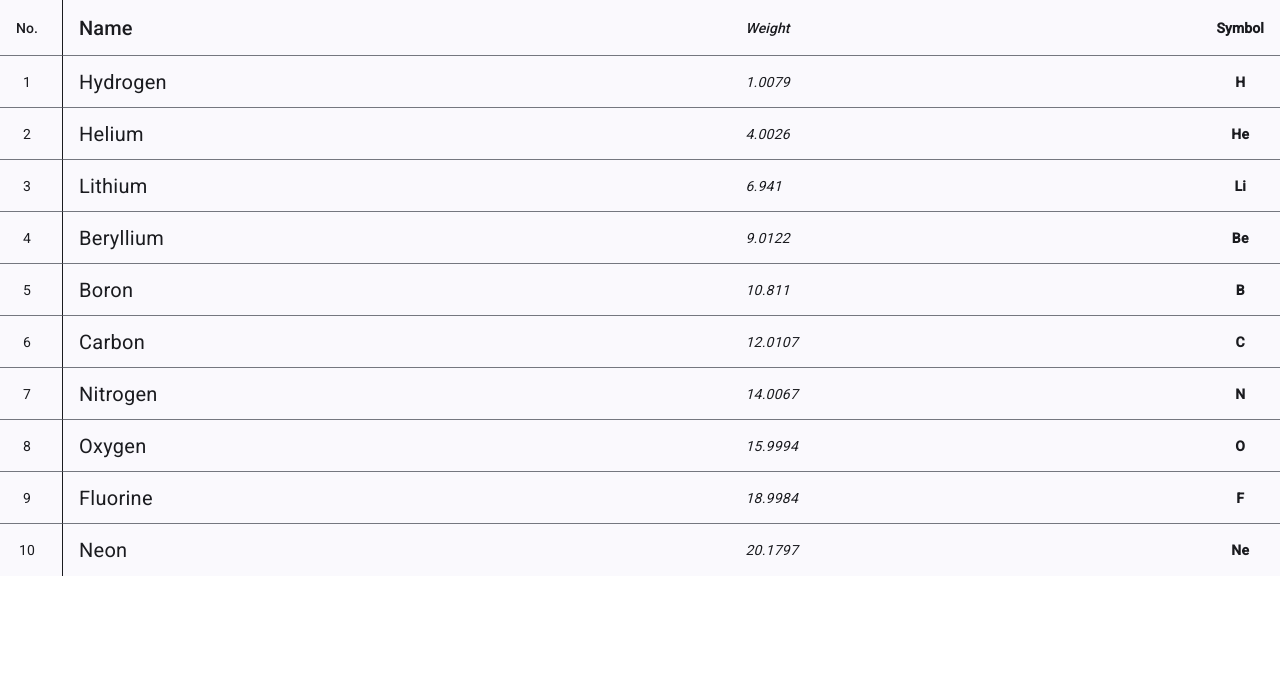
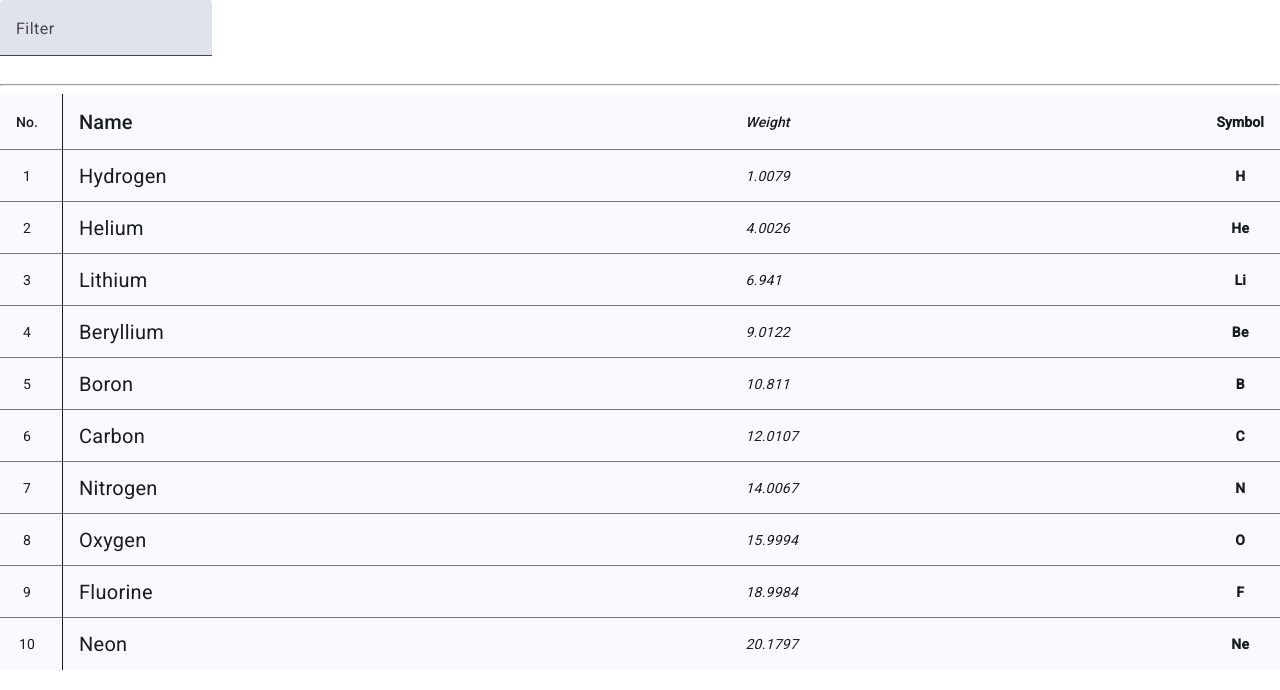
Before and after one commit to vladboisa/Task-View-Elements-in-Table, an Angular app: page / in a window 1280 px wide. Shown: the top 690 px of the page. Built offline with nearby package versions, Linux system fonts and the light colour scheme.

Commit message:
feat: implement filter logic

```diff
--- a/src/app/components/table-view/table-view.component.html
+++ b/src/app/components/table-view/table-view.component.html
@@ -1,6 +1,11 @@
 @if (dataElements().length ===0) {
 <mat-spinner class="loader"></mat-spinner>
 } @else {
+<mat-form-field class="w-full">
+  <mat-label>Filter</mat-label>
+  <input matInput [formControl]="filterInputControl" placeholder="Type to filter...">
+</mat-form-field>
+<hr>
 <table mat-table [dataSource]="dataElements()">
   <ng-container matColumnDef="position">
     <th mat-header-cell *matHeaderCellDef> No. </th>
--- a/src/app/components/table-view/table-view.component.ts
+++ b/src/app/components/table-view/table-view.component.ts
@@ -1,14 +1,31 @@
-import { PeriodicElement } from './../../models/api.model';
-import { ChangeDetectionStrategy, Component, inject } from '@angular/core';
+import {
+  ChangeDetectionStrategy,
+  Component,
+  inject,
+  signal,
+} from '@angular/core';
 import { CommonModule } from '@angular/common';
 import { DataSourceStore } from '../../store/data-source.service';
 import { MatTableModule } from '@angular/material/table';
-import { MatProgressSpinnerModule, MatSpinner } from '@angular/material/progress-spinner';
+import {
+  MatProgressSpinnerModule,
+} from '@angular/material/progress-spinner';
+import { MatInputModule } from '@angular/material/input';
+import { MatFormFieldModule } from '@angular/material/form-field';
+import { FormControl, ReactiveFormsModule } from '@angular/forms';
+import { debounceTime } from 'rxjs/internal/operators/debounceTime';
 
 @Component({
   selector: 'app-table-view',
   standalone: true,
-  imports: [CommonModule, MatTableModule, MatProgressSpinnerModule],
+  imports: [
+    CommonModule,
+    MatTableModule,
+    MatProgressSpinnerModule,
+    MatInputModule,
+    MatFormFieldModule,
+    ReactiveFormsModule,
+  ],
   templateUrl: './table-view.component.html',
   styleUrl: './table-view.component.scss',
   changeDetection: ChangeDetectionStrategy.OnPush,
@@ -17,10 +34,18 @@ export class TableViewComponent {
   private dataSource = inject(DataSourceStore);
 
   dataElements = this.dataSource.computedDataElements;
+  filteredDataElements = signal(this.dataSource.computedDataElements());
+  filterInputControl = new FormControl('');
 
   displayedColumns: string[] = ['position', 'name', 'weight', 'symbol'];
 
   ngOnInit() {
     this.dataSource.loadDataElements();
+
+    this.filterInputControl.valueChanges
+      .pipe(debounceTime(2000))
+      .subscribe((value) => {
+        this.dataSource.setFilterQuery(value ? value : '');
+      });
   }
 }
--- a/src/app/store/data-source.service.ts
+++ b/src/app/store/data-source.service.ts
@@ -19,10 +19,21 @@ const ELEMENT_DATA: PeriodicElement[] = [
 })
 export class DataSourceStore {
   private storeDataElements = signal<PeriodicElement[]>([]);
+  private filterQuery = signal<string>('');
 
   readonly computedDataElements = computed(() => this.storeDataElements());
+  readonly filteredDataElements = computed(() => {
+    const lowerCaseQuery = this.filterQuery().toLowerCase();
+    if (!lowerCaseQuery) return this.storeDataElements();
 
+    return this.storeDataElements().filter((el) =>
+      Object.values(el).join(' ').toLowerCase().includes(lowerCaseQuery)
+    );
+  });
   loadDataElements() {
     setTimeout(() => this.storeDataElements.set(ELEMENT_DATA), 1500);
   }
+  setFilterQuery(query: string) {
+    this.filterQuery.set(query);
+  }
 }
```
